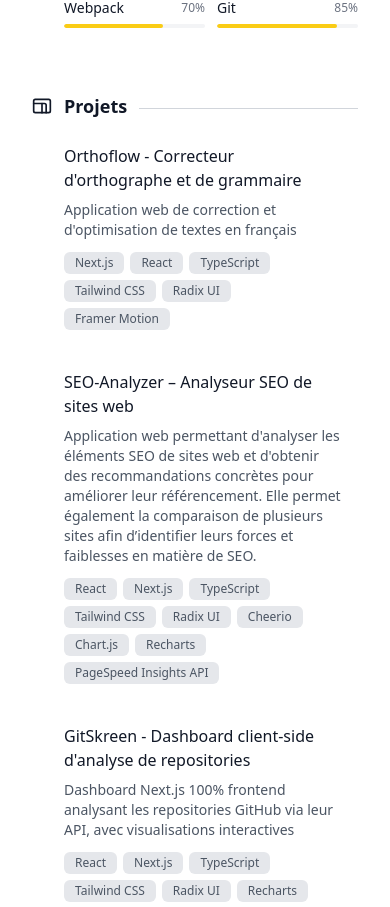
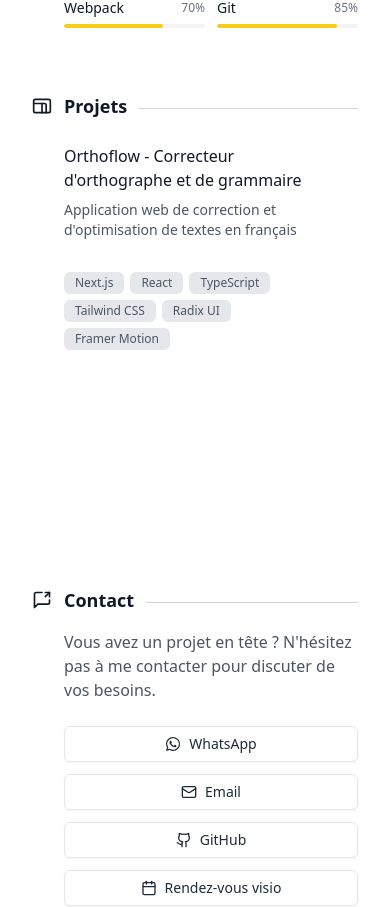
Before and after one commit to nassoa/pronass, a Next.js app: page / in a window 390 px wide. Shown: the part 3720-4627 px from the top of the page. Built offline with nearby package versions, Linux system fonts and the light colour scheme; a web font is replaced by a local one.

Commit message:
snap mobile added

```diff
--- a/src/components/project-card.tsx
+++ b/src/components/project-card.tsx
@@ -12,6 +12,7 @@ interface ProjectCardProps {
   isHovering: boolean;
   onMouseEnter: () => void;
   onMouseLeave: () => void;
+  className?: string;
 }
 
 export function ProjectCard({
@@ -22,12 +23,13 @@ export function ProjectCard({
   isHovering,
   onMouseEnter,
   onMouseLeave,
+  className,
 }: ProjectCardProps) {
   return (
     <div
       className={`group transition-all duration-300 dark:hover:bg-slate-900 hover:bg-zinc-100 hover:cursor-pointer p-4 ${
         isHovering ? "blur-sm opacity-70" : ""
-      }`}
+      } ${className || ""}`}
       onMouseEnter={onMouseEnter}
       onMouseLeave={onMouseLeave}
     >
@@ -42,7 +44,7 @@ export function ProjectCard({
           <ArrowUpRight className="inline-block ml-1 h-3.5 w-3.5 opacity-0 group-hover:opacity-100 dark:group-hover:text-yellow-400 group-hover:text-yellow-500 transition-opacity" />
         </Link>
       </h3>
-      <p className="text-gray-600 dark:text-gray-400 text-sm mb-3">
+      <p className="text-gray-600 dark:text-gray-400 text-sm mb-8 sm:mb-3">
         {description}
       </p>
       <div className="flex flex-wrap gap-1.5 mb-2">
--- a/src/components/ui/projects-section.tsx
+++ b/src/components/ui/projects-section.tsx
@@ -106,12 +106,13 @@ export function ProjectsSection() {
   ];
 
   return (
-    <div>
+    <div className="snap-x snap-mandatory overflow-x-auto sm:overflow-visible flex sm:flex-wrap gap-4">
       {projects.map((project, index) => (
         <ProjectCard
           key={index}
           {...project}
           isHovering={hoveredIndex !== null && hoveredIndex !== index}
+          className="snap-center flex-shrink-0 sm:flex-shrink w-72 sm:w-auto"
           onMouseEnter={() => setHoveredIndex(index)}
           onMouseLeave={() => setHoveredIndex(null)}
         />
```
